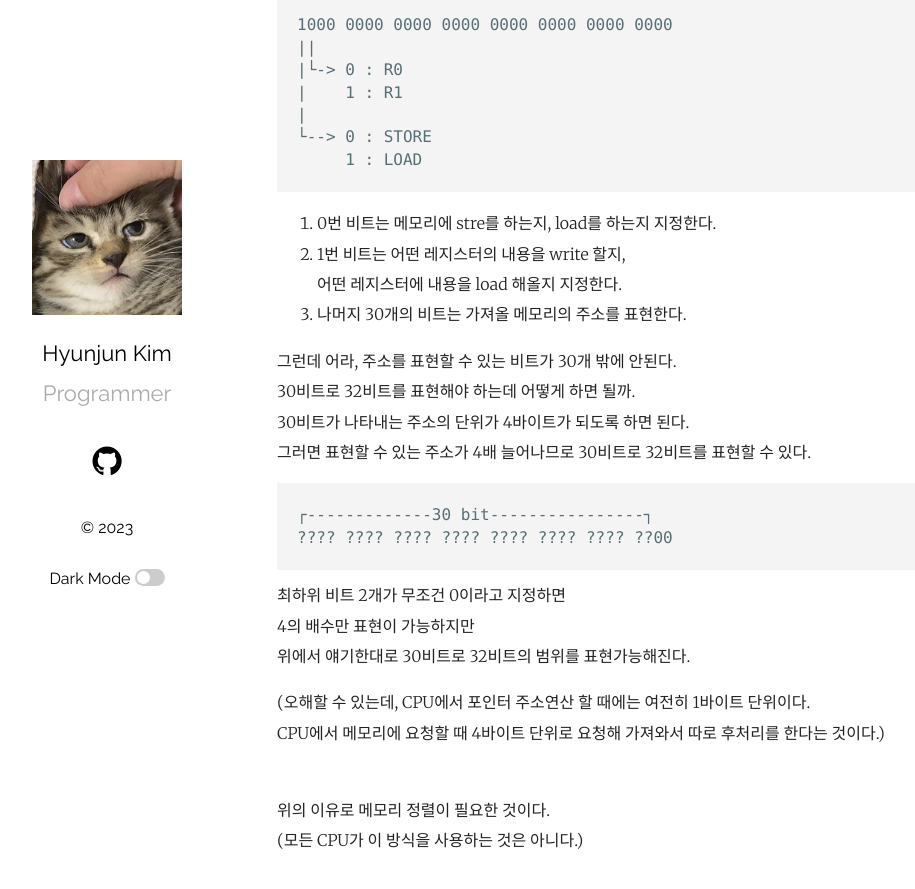
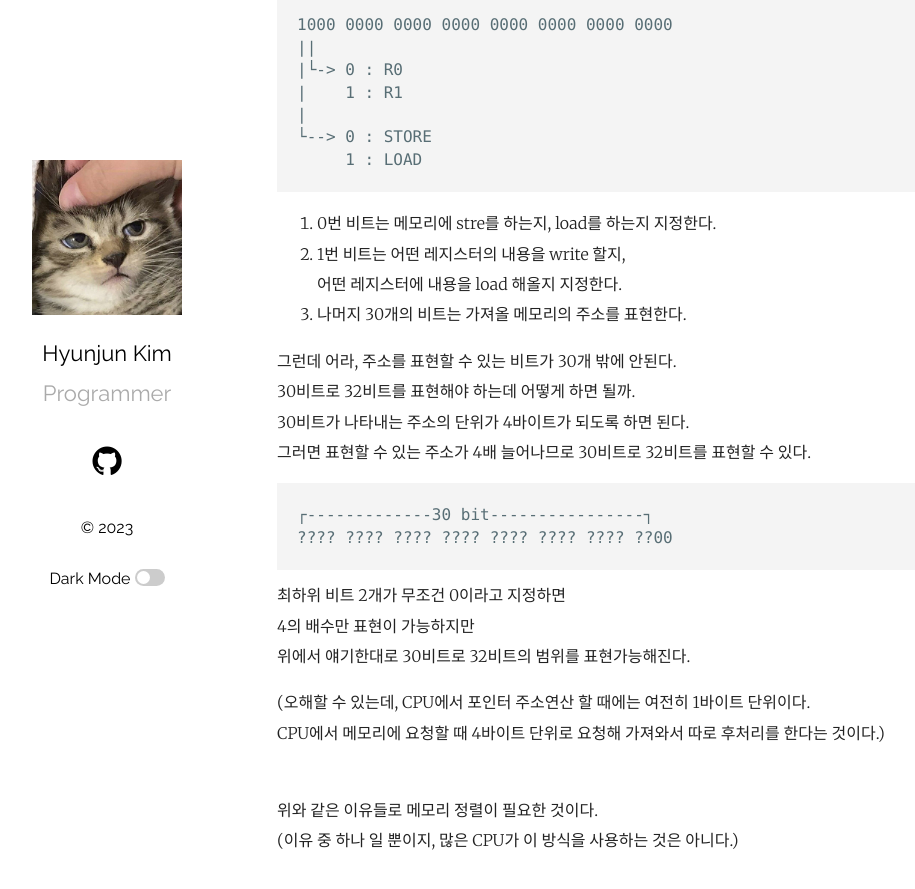
Before and after one commit to Ria9993/Ria9993.github.io, a Jekyll site: the page built from _posts/2022-09-28-why-need-memory-alignment.md, in a window 1280 px wide and 900 px high, scrolled down 829 px. Shown: the top 889 px of the window, without its empty margins (78-993 px from the left). Built offline with Jekyll 4.4.1, drawn with Linux system fonts in a browser that asks for light colours; comment, search, counter and statistics services are not loaded.

Commit message:
Update 2022-09-28-why-need-memory-alignment.md

```diff
--- a/_posts/2022-09-28-why-need-memory-alignment.md
+++ b/_posts/2022-09-28-why-need-memory-alignment.md
@@ -60,5 +60,5 @@
 CPU에서 메모리에 요청할 때 4바이트 단위로 요청해 가져와서 따로 후처리를 한다는 것이다.)
 
 <br>
-위의 이유로 메모리 정렬이 필요한 것이다.
-(모든 CPU가 이 방식을 사용하는 것은 아니다.)
+위와 같은 이유들로 메모리 정렬이 필요한 것이다.
+(이유 중 하나 일 뿐이지, 많은 CPU가 이 방식을 사용하는 것은 아니다.)
```
